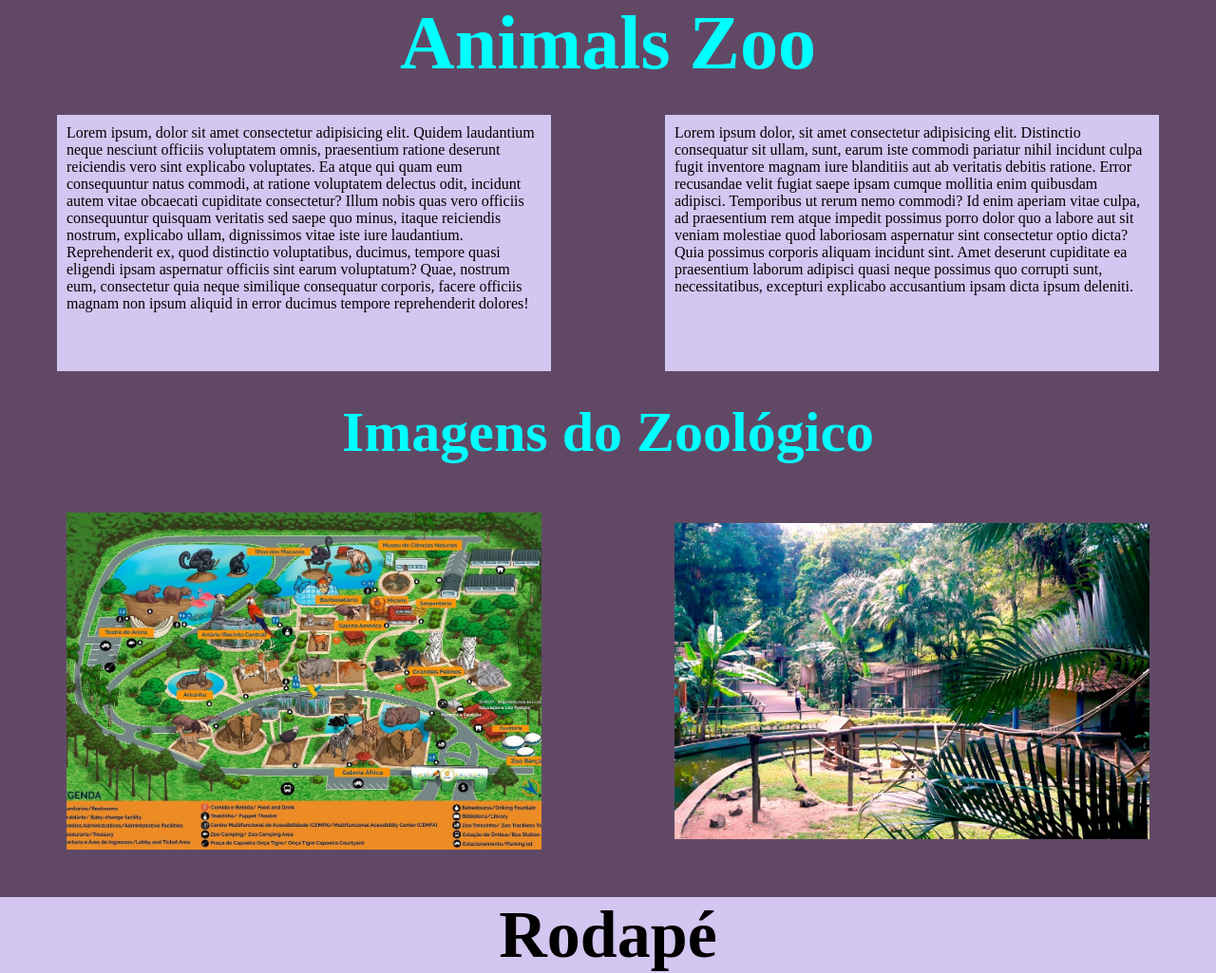
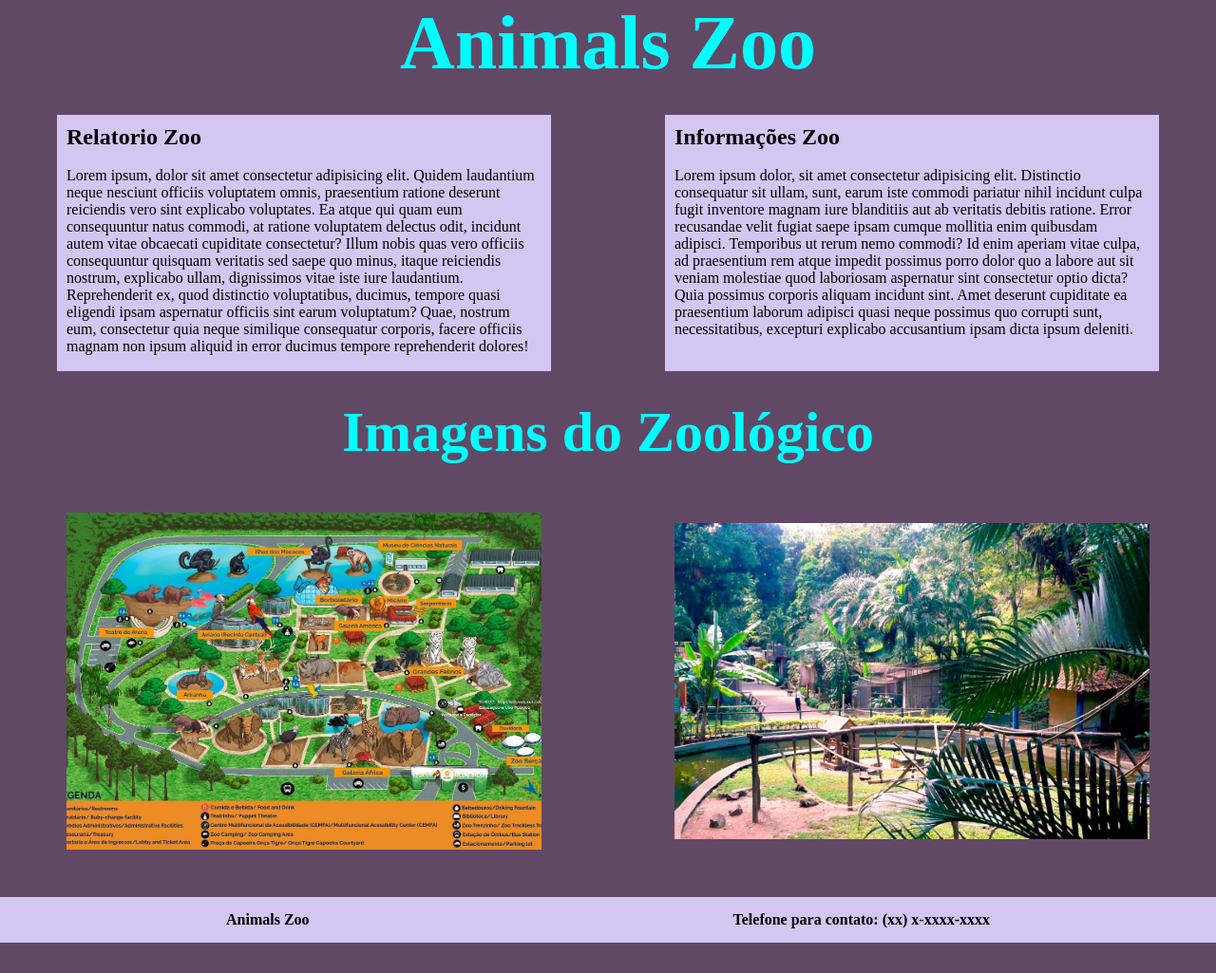
Before and after one commit to RodrigoSFDev/site-zoologico, a plain HTML site: page index.html in a window 1280 px wide. Shown: the whole page at 95% size. After the commit the page ends 993 px from the top, so only its background shows below. Drawn offline with Linux system fonts and the light colour scheme.

Commit message:
atualizações do footer

```diff
--- a/index.html
+++ b/index.html
@@ -11,9 +11,11 @@
          <h1 class="zoo">Animals Zoo</h1>
     <section>
     <div class="relato">
+        <h2>Relatorio Zoo</h2><br/>
         <p>Lorem ipsum, dolor sit amet consectetur adipisicing elit. Quidem laudantium neque nesciunt officiis voluptatem omnis, praesentium ratione deserunt reiciendis vero sint explicabo voluptates. Ea atque qui quam eum consequuntur natus commodi, at ratione voluptatem delectus odit, incidunt autem vitae obcaecati cupiditate consectetur? Illum nobis quas vero officiis consequuntur quisquam veritatis sed saepe quo minus, itaque reiciendis nostrum, explicabo ullam, dignissimos vitae iste iure laudantium. Reprehenderit ex, quod distinctio voluptatibus, ducimus, tempore quasi eligendi ipsam aspernatur officiis sint earum voluptatum? Quae, nostrum eum, consectetur quia neque similique consequatur corporis, facere officiis magnam non ipsum aliquid in error ducimus tempore reprehenderit dolores!</p>
     </div>
     <div class="relato2">
+        <h2>Informações Zoo</h2><br/>
         <p>Lorem ipsum dolor, sit amet consectetur adipisicing elit. Distinctio consequatur sit ullam, sunt, earum iste commodi pariatur nihil incidunt culpa fugit inventore magnam iure blanditiis aut ab veritatis debitis ratione. Error recusandae velit fugiat saepe ipsam cumque mollitia enim quibusdam adipisci. Temporibus ut rerum nemo commodi? Id enim aperiam vitae culpa, ad praesentium rem atque impedit possimus porro dolor quo a labore aut sit veniam molestiae quod laboriosam aspernatur sint consectetur optio dicta? Quia possimus corporis aliquam incidunt sint. Amet deserunt cupiditate ea praesentium laborum adipisci quasi neque possimus quo corrupti sunt, necessitatibus, excepturi explicabo accusantium ipsam dicta ipsum deleniti.</p>
     </div>
 </section>
@@ -23,7 +25,8 @@
     <img src="img/zoologico.jpg" alt="animais do zoo">
 </section>
 <footer>
-    <h1 class="rodape">Rodapé</h1>
+    <p>Animals Zoo</p>
+    <p><a href="#">Telefone para contato: (xx) x-xxxx-xxxx</a></p>
 </footer>
 
 </body>
--- a/style.css
+++ b/style.css
@@ -42,8 +42,13 @@ img{
 }
 footer{
     background-color:rgb(211, 198, 240) ;
+    display: flex;
+    justify-content: space-around;
+    padding: 15px;
+    font-size: 16px;
+    font-weight: bold;
 }
-.rodape{
-    text-align: center;
-    font-size: 70px;
+a{
+    text-decoration: none;
+    color:black
 }
```
